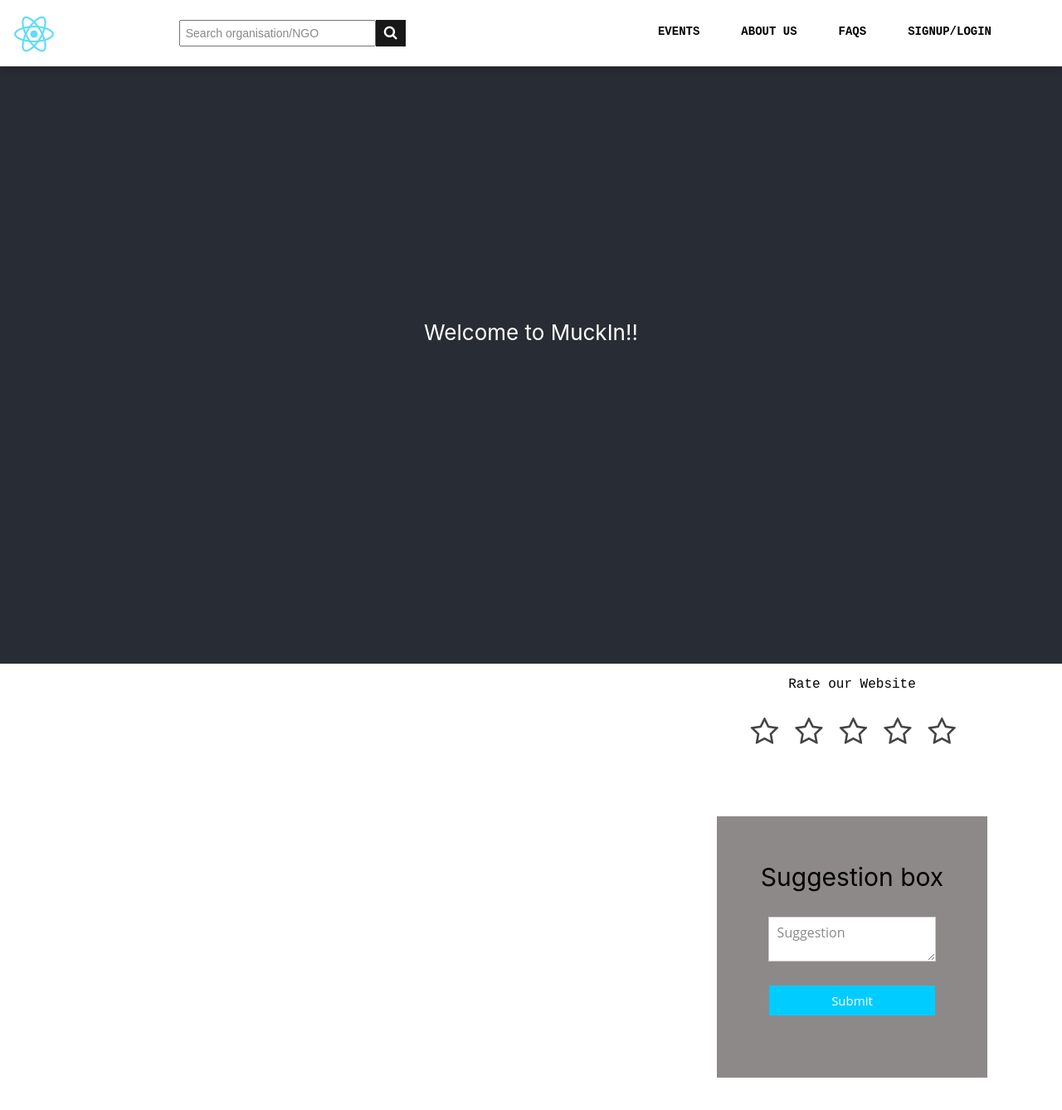
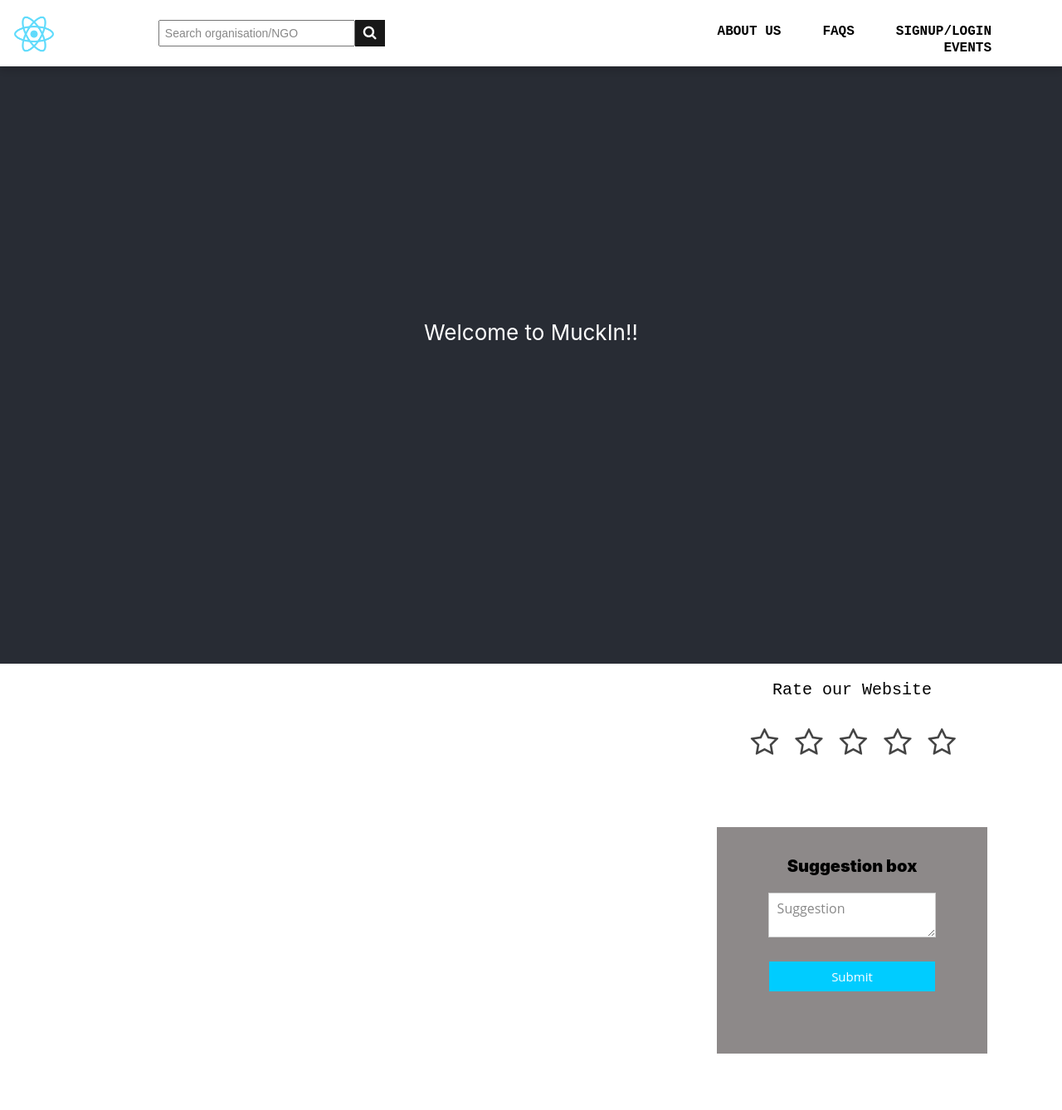
Before and after one commit to gdscnitp/ngo-donations-site, a React (Create React App) app in the folder client/: page / in a window 1280 px wide. Shown: the top 1338 px of the page at 83% size. Built offline with nearby package versions, Linux system fonts and the light colour scheme.

Commit message:
changes made

```diff
--- a/client/src/App.js
+++ b/client/src/App.js
@@ -1,20 +1,17 @@
 import React from 'react';
 import './App.css';
 import {Navbar} from "./Navbar"
-import './Navbar.css'
 import {Footer} from './Footer'
-import './Footer.css';
+
 
 function App() {
   return (
     <div className="App">
       <header className="App-header">
       <Navbar/>
-
         <p>
          Welcome to MuckIn!!
         </p>
-
       </header>
       <Footer/>
     </div>
--- a/client/src/Footer.css
+++ b/client/src/Footer.css
@@ -3,6 +3,7 @@
 }
 .stars p{
   font-family: Roboto Mono,monospace;
+  font-size: 20px;
 }
 
 
@@ -56,15 +57,15 @@ label.star:before {
 #suggestion_box {
 
   background:rgb(141, 137, 137);
-  padding: 25px 50px 50px 50px;
+  padding: 15px 50px 50px 50px;
 	margin:50px 50px 50px 50px;
 }
 
 #suggestion_box h3 {
 	color: #000;
 	display: block;
-	font-size: 30px;
-	font-weight: 400;
+	font-size: 20px;
+	font-weight: 900;
 }
 
 #suggestion_box h4 {
@@ -142,7 +143,7 @@ fieldset {
 
 
 
-@media (min-width: 500px){
+@media (min-width: 700px){
 
   .sas{
     float: right;
--- a/client/src/Navbar.css
+++ b/client/src/Navbar.css
@@ -119,6 +119,7 @@ nav ul li a {
     padding-right: 50px;
 }
 a {
+    font-size: 16px;
     transition: all .3s;
     position: relative;
     text-decoration: none;
--- a/client/src/Navbar.js
+++ b/client/src/Navbar.js
@@ -20,7 +20,7 @@ export const Navbar = () => {
 
       <div class="menu menu--active" id="menu">
         <div class = "logo">
-        <img src="logo192.png" alt="Aastha Sinha Image" class="picture"></img>
+        <img src="logo192.png" alt="react Image" class="picture"></img>
         <div class = "search-bar">
           <SearchBar></SearchBar>
         </div>
@@ -32,19 +32,19 @@ export const Navbar = () => {
           <div class="menu__wrapper d-none d-lg-block col-md-12" >
             <nav class="">
               <ul>
-                <li><a href="#">Signup/Login</a></li>
-                <li><a href="#">FAQs</a></li>
-                <li><a href="#">About us</a></li>
-                <li><a href="#">Events</a></li>
+                <li><a href="https://www.google.co.in/" target="_blank">Signup/Login</a></li>
+                <li><a href="https://www.google.co.in/" target="_blank">FAQs</a></li>
+                <li><a href="https://www.google.co.in/" target="_blank">About us</a></li>
+                <li><a href="https://www.google.co.in/" target="_blank">Events</a></li>
               </ul>
             </nav>
           </div>
           <div id="mySidebar" class="sidebar">
             <a href="javascript:void(0)" class="closebtn" onClick={closeNav}>×</a>
-            <a href="#">Events</a>
-            <a href="#">About us</a>
-            <a href="#">FAQs</a>
-            <a href="#">Signup/Login</a>
+            <a href="https://www.google.co.in/" target="_blank">Events</a>
+            <a href="https://www.google.co.in/" target="_blank">About us</a>
+            <a href="https://www.google.co.in/" target="_blank">FAQs</a>
+            <a href="https://www.google.co.in/" target="_blank">Signup/Login</a>
           </div>
           <div class="menu__wrapper col-md-12 d-lg-none" >
             <button type="button" class="menu__mobile-button" onClick={openNav}>
--- a/client/src/SearchBar.css
+++ b/client/src/SearchBar.css
@@ -1,6 +1,6 @@
 .search-container {
     float: left;
-    padding-left: 12%;
+    padding-left: 10%;
   }
   .search-container button:hover {
     background:grey;
--- a/client/src/SearchBar.js
+++ b/client/src/SearchBar.js
@@ -6,7 +6,7 @@ export const SearchBar = () => {
 
     <div class="search-container">
     <link rel="stylesheet" href="https://cdnjs.cloudflare.com/ajax/libs/font-awesome/4.7.0/css/font-awesome.min.css"></link>
-        <form action="">
+        <form>
             <input type="text" placeholder="Search organisation/NGO" name="search" size = "25"></input>
             <button type="submit"><i class="fa fa-search"></i></button>
         </form>
```
